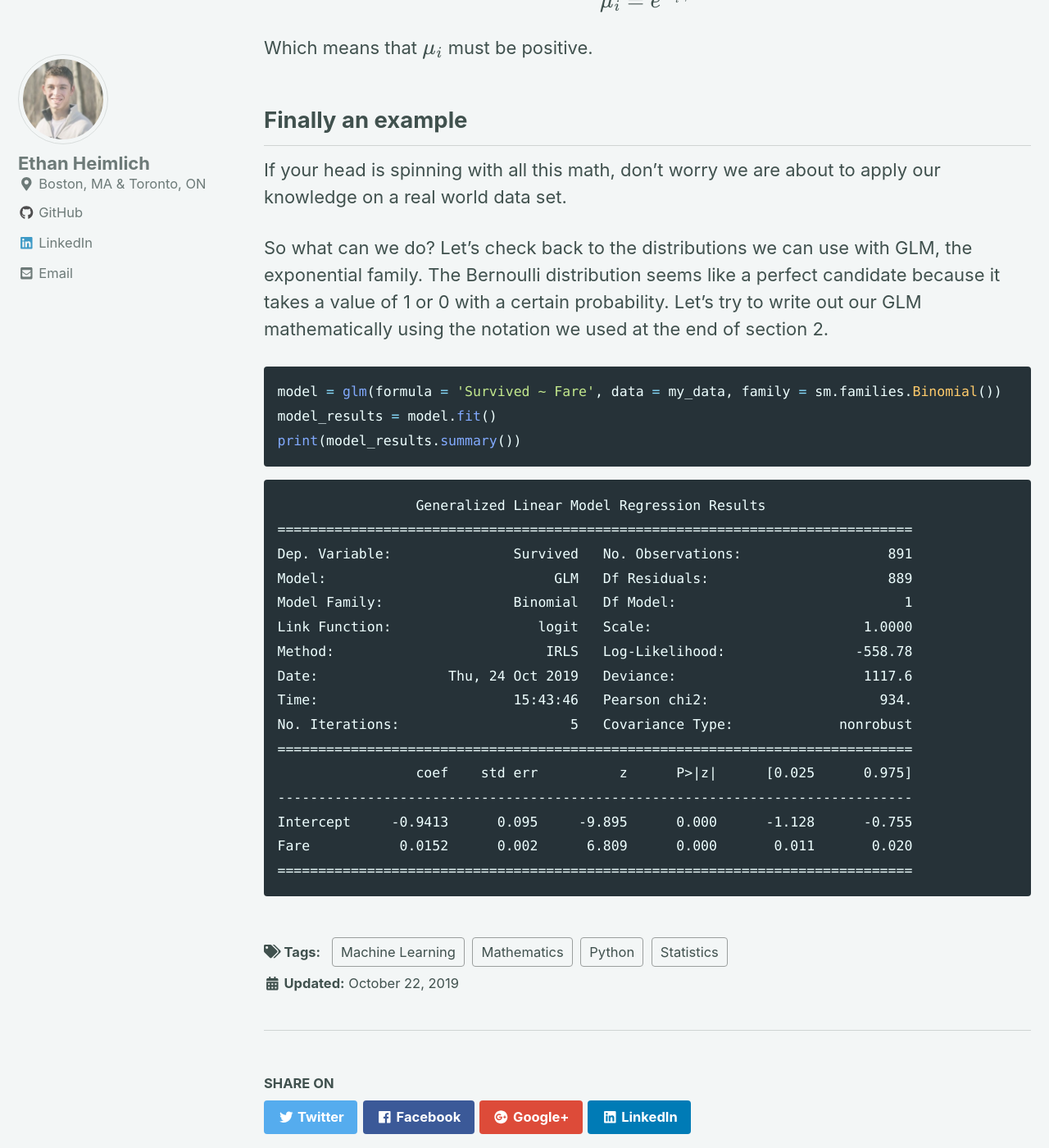
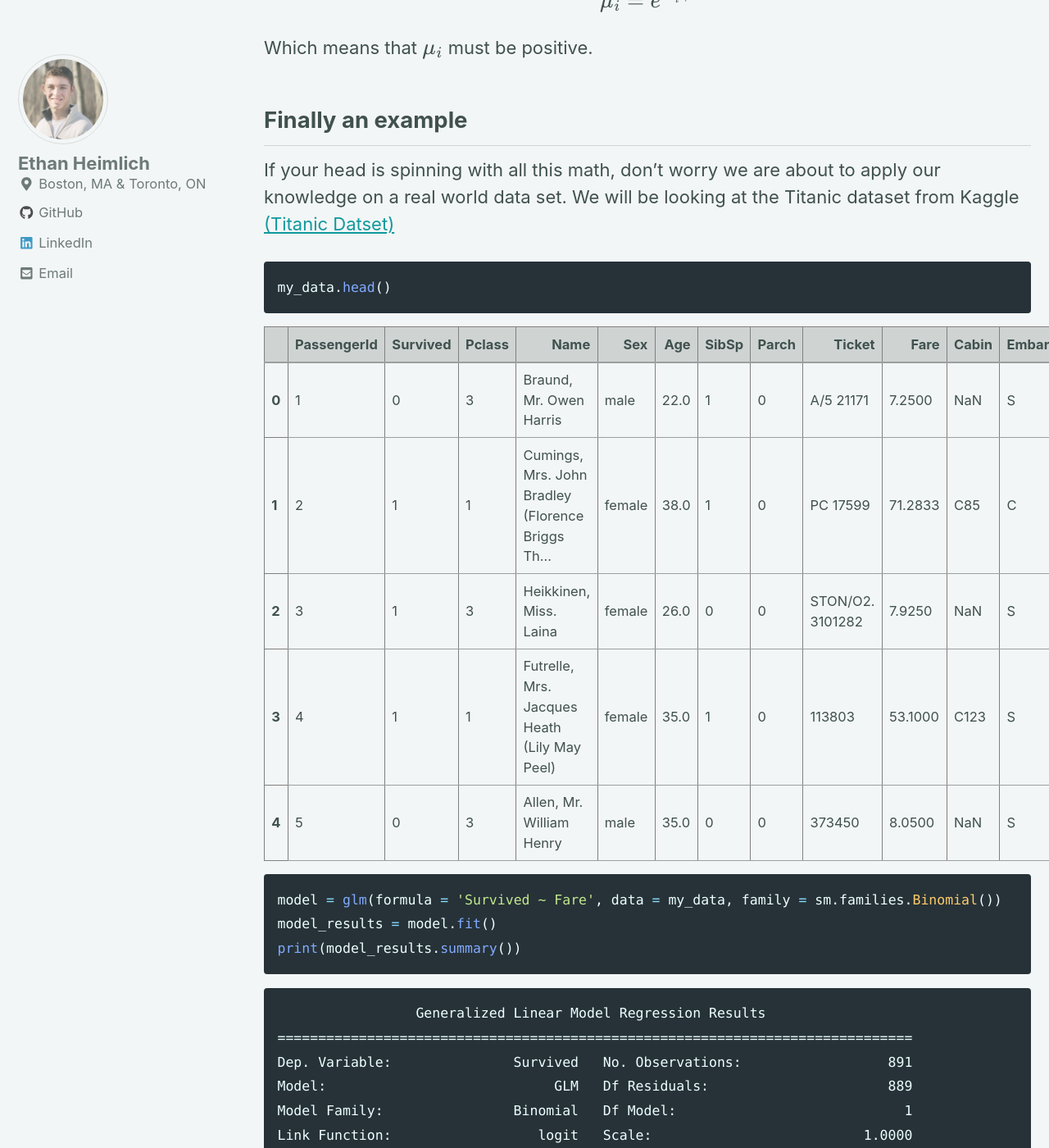
Before and after one commit to eheimlich/eheimlich.github.io, a Jekyll site: the page built from _posts/2019-10-22-generalized_linear_models.md, in a window 1280 px wide and 1400 px high, scrolled down 4886 px. Shown: the whole window at 82% size. Built offline with Jekyll 4.4.1, drawn with Linux system fonts in a browser that asks for light colours; cached includes are drawn as plain includes; nearby versions of some CDN libraries; formulas are drawn with MathJax 3; some of the changed text lies outside the part shown.

Commit message:
Added small changes

````diff
--- a/_posts/2019-10-22-generalized_linear_models.md
+++ b/_posts/2019-10-22-generalized_linear_models.md
@@ -109,11 +109,128 @@ Which means that $$\mu_i$$ must be positive.
 
 ## Finally an example
 
-If your head is spinning with all this math, don't worry we are about to apply our knowledge on a real world data set.
+If your head is spinning with all this math, don't worry we are about to apply our knowledge on a real world data set. We will be looking at the Titanic dataset from Kaggle [(Titanic Datset)](https://www.kaggle.com/c/titanic)
+
+```python
+my_data.head()
+```
 
 
-So what can we do? Let's check back to the distributions we can use with GLM, the exponential family. The Bernoulli distribution seems
-like a perfect candidate because it takes a value of 1 or 0 with a certain probability. Let's try to write out our GLM mathematically using the notation we used at the end of section 2.
+
+
+<div>
+<style scoped>
+    .dataframe tbody tr th:only-of-type {
+        vertical-align: middle;
+    }
+
+    .dataframe tbody tr th {
+        vertical-align: top;
+    }
+
+    .dataframe thead th {
+        text-align: right;
+    }
+</style>
+<table border="1" class="dataframe">
+  <thead>
+    <tr style="text-align: right;">
+      <th></th>
+      <th>PassengerId</th>
+      <th>Survived</th>
+      <th>Pclass</th>
+      <th>Name</th>
+      <th>Sex</th>
+      <th>Age</th>
+      <th>SibSp</th>
+      <th>Parch</th>
+      <th>Ticket</th>
+      <th>Fare</th>
+      <th>Cabin</th>
+      <th>Embarked</th>
+    </tr>
+  </thead>
+  <tbody>
+    <tr>
+      <th>0</th>
+      <td>1</td>
+      <td>0</td>
+      <td>3</td>
+      <td>Braund, Mr. Owen Harris</td>
+      <td>male</td>
+      <td>22.0</td>
+      <td>1</td>
+      <td>0</td>
+      <td>A/5 21171</td>
+      <td>7.2500</td>
+      <td>NaN</td>
+      <td>S</td>
+    </tr>
+    <tr>
+      <th>1</th>
+      <td>2</td>
+      <td>1</td>
+      <td>1</td>
+      <td>Cumings, Mrs. John Bradley (Florence Briggs Th...</td>
+      <td>female</td>
+      <td>38.0</td>
+      <td>1</td>
+      <td>0</td>
+      <td>PC 17599</td>
+      <td>71.2833</td>
+      <td>C85</td>
+      <td>C</td>
+    </tr>
+    <tr>
+      <th>2</th>
+      <td>3</td>
+      <td>1</td>
+      <td>3</td>
+      <td>Heikkinen, Miss. Laina</td>
+      <td>female</td>
+      <td>26.0</td>
+      <td>0</td>
+      <td>0</td>
+      <td>STON/O2. 3101282</td>
+      <td>7.9250</td>
+      <td>NaN</td>
+      <td>S</td>
+    </tr>
+    <tr>
+      <th>3</th>
+      <td>4</td>
+      <td>1</td>
+      <td>1</td>
+      <td>Futrelle, Mrs. Jacques Heath (Lily May Peel)</td>
+      <td>female</td>
+      <td>35.0</td>
+      <td>1</td>
+      <td>0</td>
+      <td>113803</td>
+      <td>53.1000</td>
+      <td>C123</td>
+      <td>S</td>
+    </tr>
+    <tr>
+      <th>4</th>
+      <td>5</td>
+      <td>0</td>
+      <td>3</td>
+      <td>Allen, Mr. William Henry</td>
+      <td>male</td>
+      <td>35.0</td>
+      <td>0</td>
+      <td>0</td>
+      <td>373450</td>
+      <td>8.0500</td>
+      <td>NaN</td>
+      <td>S</td>
+    </tr>
+  </tbody>
+</table>
+</div>
+
+
 
 
 ```python
@@ -129,8 +246,8 @@ print(model_results.summary())
     Model Family:                Binomial   Df Model:                            1
     Link Function:                  logit   Scale:                          1.0000
     Method:                          IRLS   Log-Likelihood:                -558.78
-    Date:                Thu, 24 Oct 2019   Deviance:                       1117.6
-    Time:                        15:43:46   Pearson chi2:                     934.
+    Date:                Thu, 14 Nov 2019   Deviance:                       1117.6
+    Time:                        11:15:20   Pearson chi2:                     934.
     No. Iterations:                     5   Covariance Type:             nonrobust
     ==============================================================================
                      coef    std err          z      P>|z|      [0.025      0.975]
````
